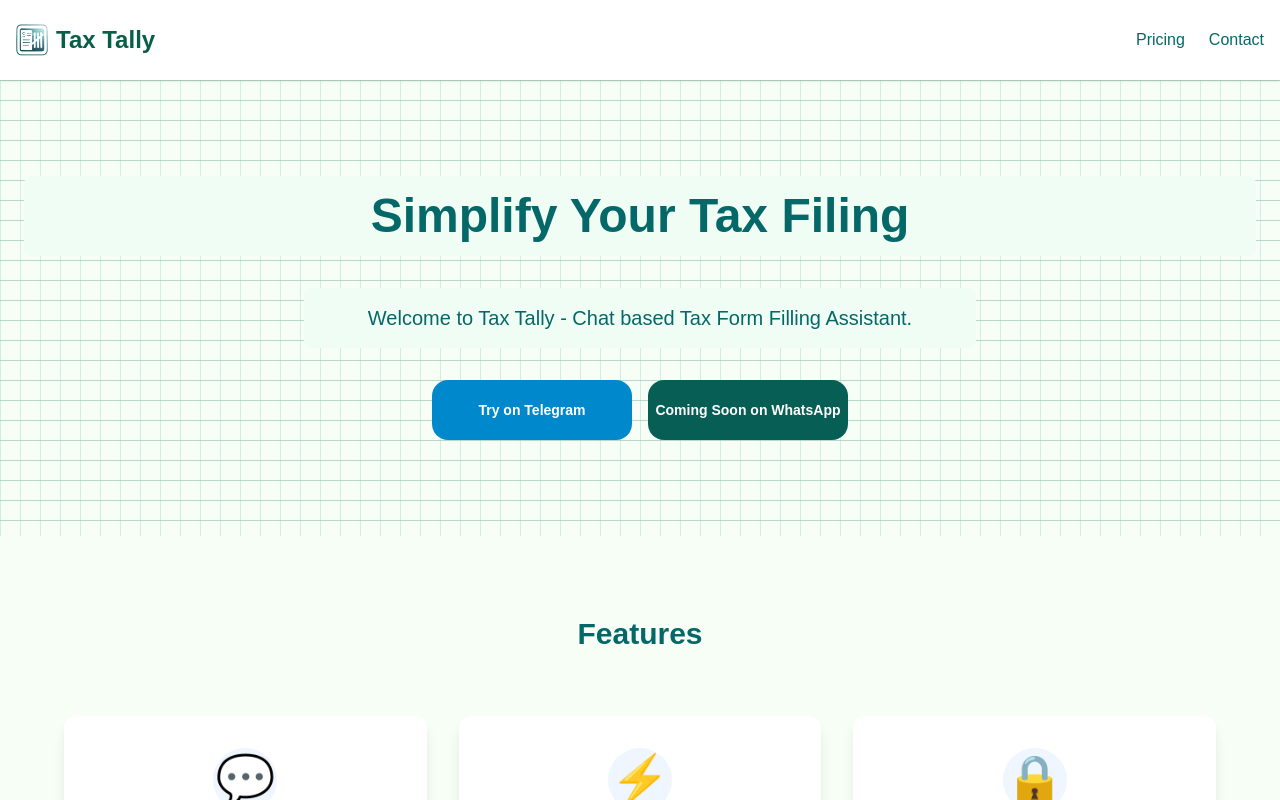
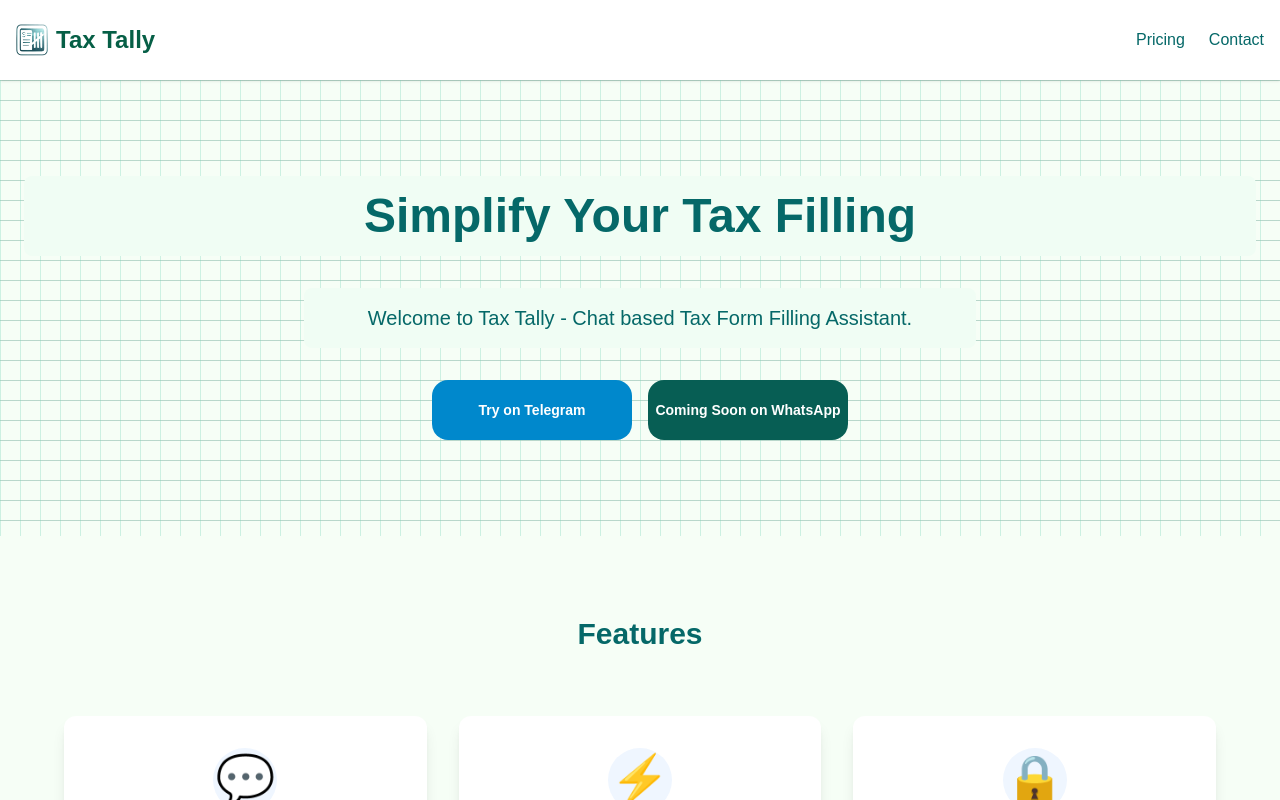
Before and after one commit to kaizenapps/tax-tally, a Next.js app: page / in a window 1280 px wide. Shown: the top 800 px of the page. Built offline with nearby package versions, Linux system fonts and the light colour scheme.

Commit message:
UI update

```diff
--- a/pages/index.js
+++ b/pages/index.js
@@ -23,7 +23,7 @@ export default function Home() {
           <section className="flashing-grid py-24">
             <div className="container mx-auto px-6 text-center space-y-8">
               <h1 className="text-4xl md:text-5xl font-bold mb-6 bg-green-50 p-4 rounded-lg">
-                Simplify Your Tax Filing
+                Simplify Your Tax Filling
               </h1>
               <p className="text-xl mb-10 max-w-2xl mx-auto bg-green-50 p-4 rounded-lg">
                 Welcome to Tax Tally - Chat based Tax Form Filling Assistant.
```
